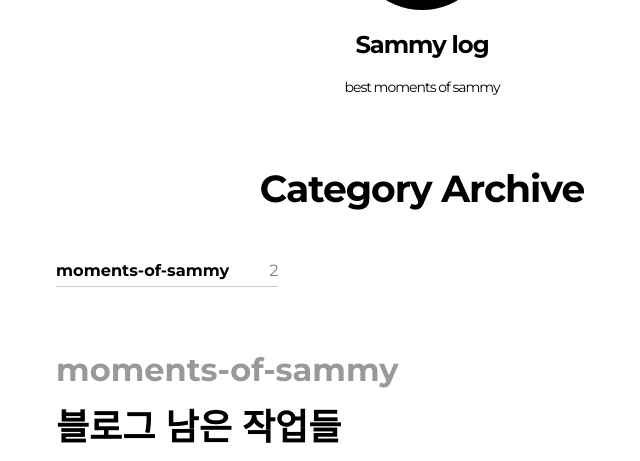
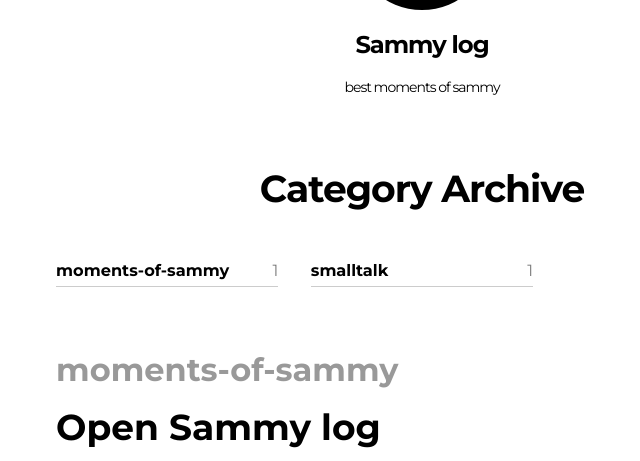
Before and after one commit to ssammykim/ssammykim.github.io, a Jekyll site: the page built from categories.md, in a window 1280 px wide and 1400 px high, scrolled down 227 px. Shown: the top 461 px of the window, without its empty margins (218-858 px from the left). Built offline with Jekyll 4.4.1, drawn with Linux system fonts in a browser that asks for light colours; nearby versions of some CDN libraries; some web fonts are replaced; some of the changed text lies outside the part shown.

Commit message:
change category name

```diff
--- a/_posts/2020-05-01-to-do-list.md
+++ b/_posts/2020-05-01-to-do-list.md
@@ -2,7 +2,7 @@
 title:  "블로그 남은 작업들"
 date: May 01, 2020
 categories:
-  - moments-of-sammy
+  - smalltalk
 tags :
   - blog
 last_modified_at: 2020-05-01T16:00:50-05:00
```
